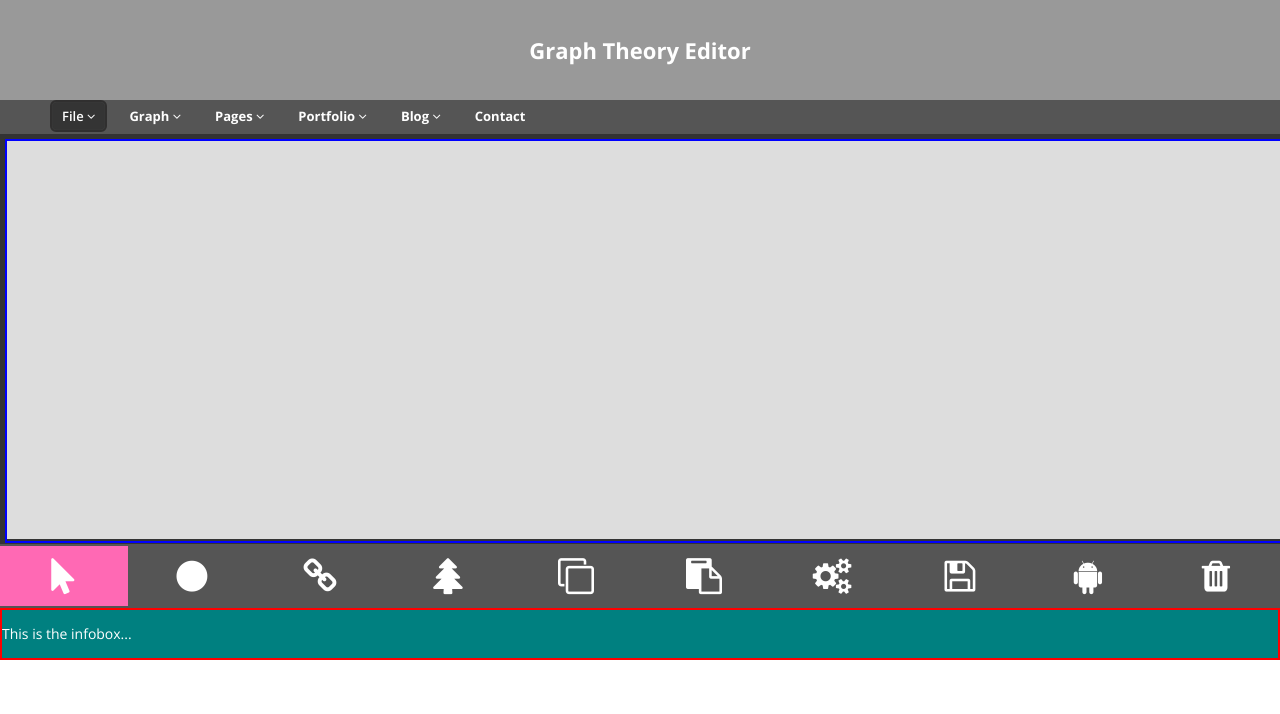
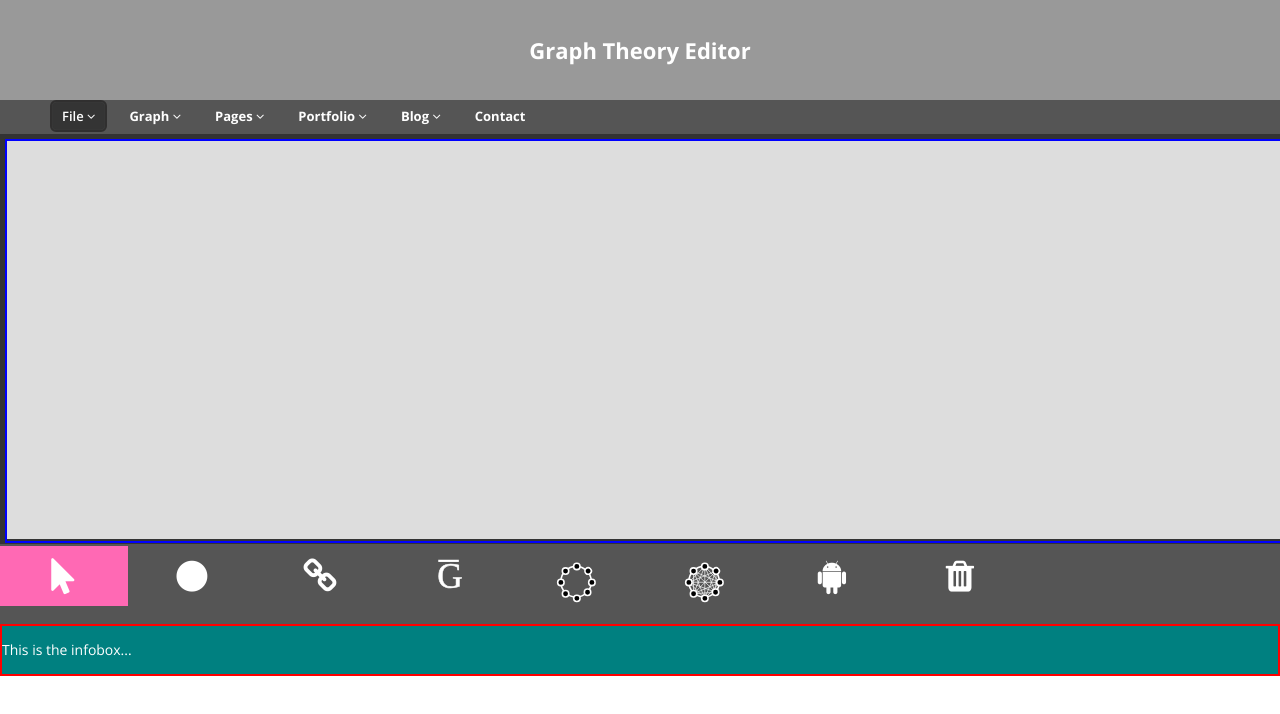
Before and after one commit to adrianh2000/GraphTheoryEditorWeb, a plain HTML site: page index.html in a window 1280 px wide. Drawn offline with nearby package versions, Linux system fonts and the light colour scheme.

Commit message:
Added complement. Still need to add cycle, complete graph and delete graph functionality.

```diff
--- /dev/null
+++ b/css/icons.css
@@ -0,0 +1,15 @@
+.icon-complement {
+  width: 50%;
+  height: 50%;
+}
+
+.icon-cycle {
+  width: 70%;
+  height: 70%;
+}
+
+.icon-completeGraph {
+  fill: #94d31b;
+  width: 70%;
+  height: 70%;
+}
--- a/index.html
+++ b/index.html
@@ -14,7 +14,7 @@
 	<link href="css/styles.css" rel="stylesheet">
 	<link href="css/toolbarstyles.css" rel="stylesheet">
 	<link rel="stylesheet" href="https://cdnjs.cloudflare.com/ajax/libs/font-awesome/4.7.0/css/font-awesome.min.css">
-
+  <link href="css/icons.css" rel="stylesheet">
 
 </head>
 <body>
@@ -99,11 +99,9 @@
 			  <a class="active-toolbar" href="#" onclick="setAction('Selection');" id="toolbar_Selection"><i class="fa fa-mouse-pointer"></i></a>
 			  <a href="#" onclick="setAction('Vertex');" id="toolbar_Vertex"><i class="fa fa-circle"></i></a>
 			  <a href="#" onclick="setAction('Edge');" id="toolbar_Edge"><i class="fa fa-link"></i></a>
-			  <a href="#" onclick="setAction('Tree');" id="toolbar_Tree"><i class="fa fa-tree"></i></a>
-			  <a href="#"><i class="fa fa-clone" onclick="setAction('Copy');"></i></a>
-			  <a href="#"><i class="fa fa-paste" onclick="setAction('Paste');"></i></a>
-			  <a href="#"><i class="fa fa-cogs"></i></a>
-			  <a href="#"><i class="fa fa-save"></i></a>
+			  <a href="#" onclick="setAction('Complement');" id="toolbar_Complement"><i><img src="img/iconComplement.svg" class="icon-complement"></i></a>
+			  <a href="#"><i><img src="img/iconCycle.svg" class="icon-cycle"></i></a>
+			  <a href="#"><i><img src="img/iconCompleteGraph.svg" class="icon-completeGraph"></i></a>
 			  <a href="#"><i class="fa fa-android"></i></a>
 			  <a href="#"><i class="fa fa-trash"></i></a>
 			</div>
--- a/js/Graph.js
+++ b/js/Graph.js
@@ -41,6 +41,15 @@ class Graph {
   //returns array with [vi, vj] of the selected edge
   getSelectedEdge() {
     return this.selectedEdge;
+  }
+
+  makeComplement() {
+    for(var row = 0; row < this.vertexList.length; row++)
+      for(var col = row + 1; col < this.vertexList.length; col++)
+          if(this.adjacencyMatrix[row][col] == 1)
+            this.adjacencyMatrix[row][col] = 0;
+          else
+            this.adjacencyMatrix[row][col] = 1;
   }
 
   draw(context) {
--- a/js/graphScript.js
+++ b/js/graphScript.js
@@ -68,6 +68,14 @@ function setAction(newToolbarAction) {
         break;
       case "Selection":
           //btnSelection.style.opacity = "1";
+        break;
+      case "Complement":
+          graph.makeComplement();
+          curToolbarAction = "Selection";
+          curAction = curToolbarAction;
+          document.getElementById("toolbar_Complement").className = "";
+          document.getElementById("toolbar_Selection").className = "active-toolbar";
+          refreshCanvas(context);
         break;
       default:
 
```
Also changed, not shown: img/IconComplement.svg (added), img/iconCompleteGraph.svg (added), img/iconCycle.svg (added), 5 other files.
